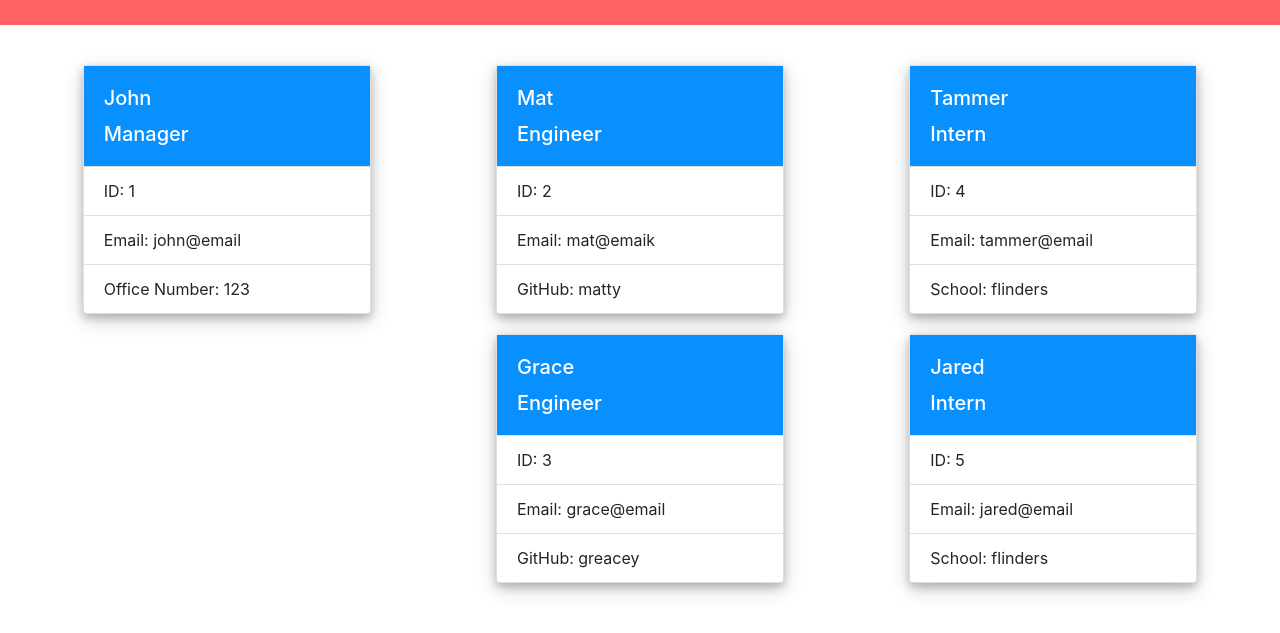
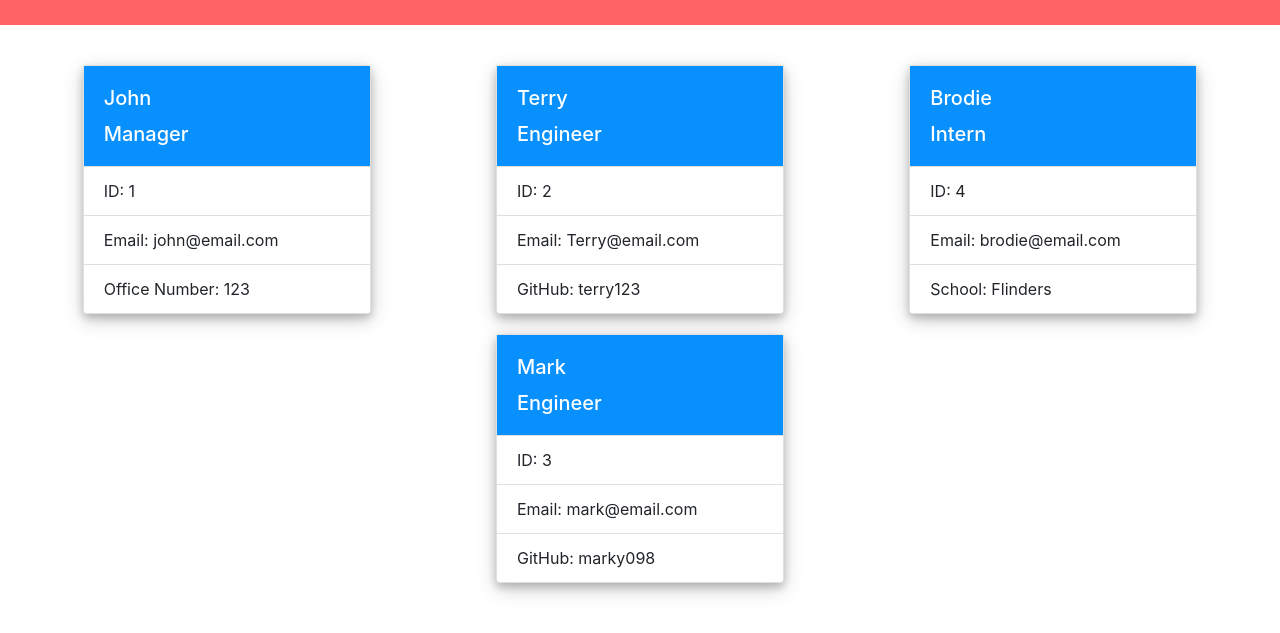
Before and after one commit to brodie02/team-profile-generator, a website: page dist/index.html in a window 1280 px wide. Shown: the part 71-704 px from the top of the page. Drawn offline with nearby package versions, Linux system fonts and the light colour scheme.

Commit message:
README updated and walkthough done

```diff
--- a/dist/index.html
+++ b/dist/index.html
@@ -21,7 +21,7 @@
 </div>
 <ul class="list-group list-group-flush">
   <li class="list-group-item">ID: 1</li>
-  <li class="list-group-item">Email: john@email</li>
+  <li class="list-group-item">Email: john@email.com</li>
   <li class="list-group-item">Office Number: 123</li>
 </ul>
 </div>
@@ -29,46 +29,36 @@
             <div class="engineer-class">
                 <div class="card" style="width: 18rem;">
         <div class="card-body">
-          <h5 class="card-title">Mat</h5>
+          <h5 class="card-title">Terry</h5>
           <h5 class="card-text">Engineer</h5>
         </div>
         <ul class="list-group list-group-flush">
           <li class="list-group-item">ID: 2</li>
-          <li class="list-group-item">Email: mat@emaik</li>
-          <li class="list-group-item">GitHub: matty</li>
+          <li class="list-group-item">Email: Terry@email.com</li>
+          <li class="list-group-item">GitHub: terry123</li>
         </ul>
         </div><div class="card" style="width: 18rem;">
         <div class="card-body">
-          <h5 class="card-title">Grace</h5>
+          <h5 class="card-title">Mark</h5>
           <h5 class="card-text">Engineer</h5>
         </div>
         <ul class="list-group list-group-flush">
           <li class="list-group-item">ID: 3</li>
-          <li class="list-group-item">Email: grace@email</li>
-          <li class="list-group-item">GitHub: greacey</li>
+          <li class="list-group-item">Email: mark@email.com</li>
+          <li class="list-group-item">GitHub: marky098</li>
         </ul>
         </div>
             </div>
             <div class="intern-class">
                 <div class="card" style="width: 18rem;">
         <div class="card-body">
-          <h5 class="card-title">Tammer</h5>
+          <h5 class="card-title">Brodie</h5>
           <h5 class="card-text">Intern</h5>
         </div>
         <ul class="list-group list-group-flush">
           <li class="list-group-item">ID: 4</li>
-          <li class="list-group-item">Email: tammer@email</li>
-          <li class="list-group-item">School: flinders</li>
-        </ul>
-        </div><div class="card" style="width: 18rem;">
-        <div class="card-body">
-          <h5 class="card-title">Jared</h5>
-          <h5 class="card-text">Intern</h5>
-        </div>
-        <ul class="list-group list-group-flush">
-          <li class="list-group-item">ID: 5</li>
-          <li class="list-group-item">Email: jared@email</li>
-          <li class="list-group-item">School: flinders</li>
+          <li class="list-group-item">Email: brodie@email.com</li>
+          <li class="list-group-item">School: Flinders</li>
         </ul>
         </div>
             </div>
```
Also changed, not shown: README.md.
